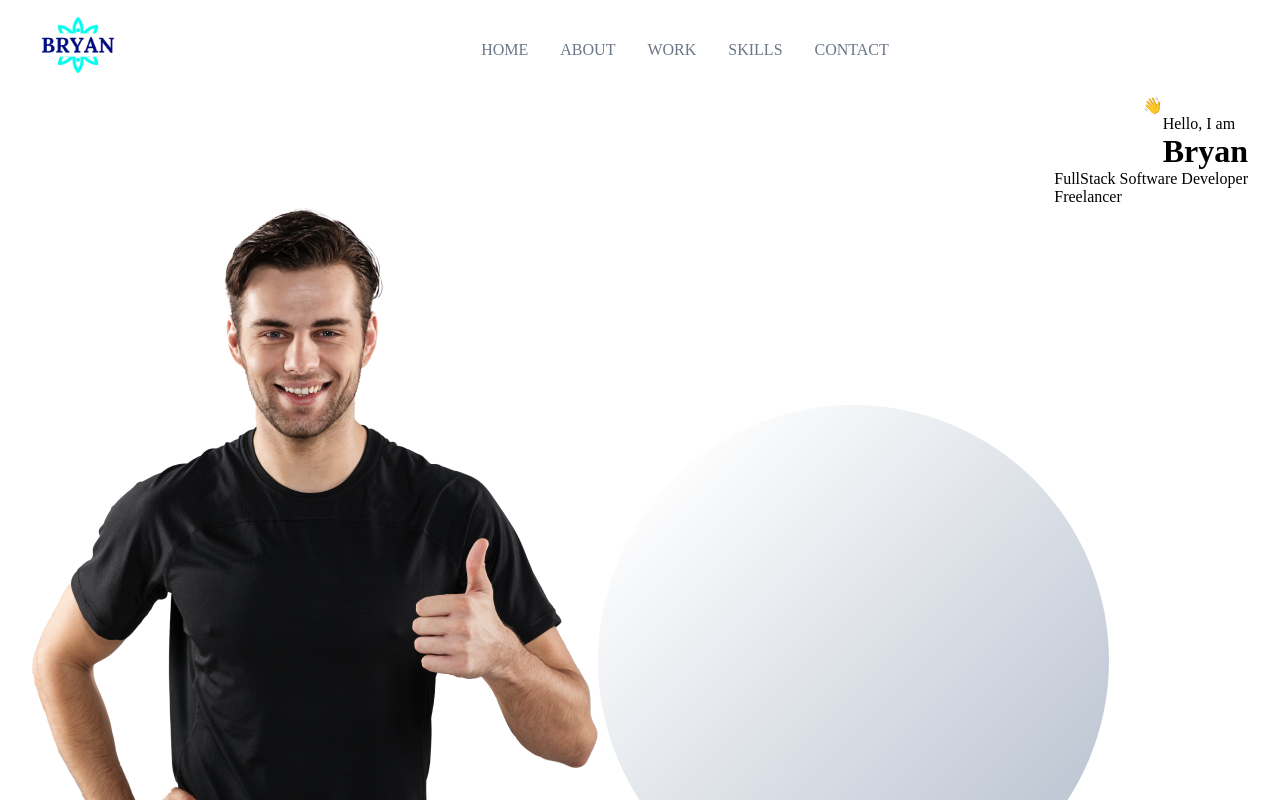
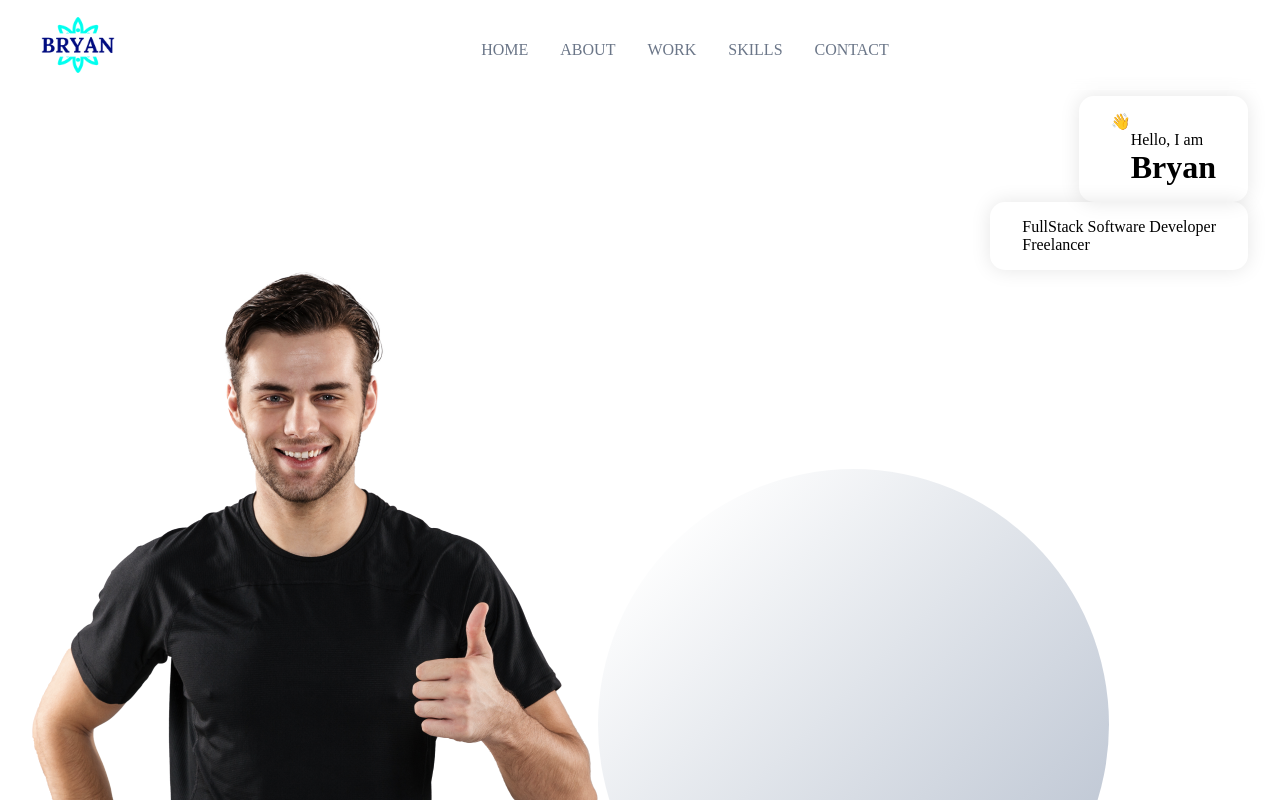
Before and after one commit to brosmar18/portfolio-frontend, a React (Create React App) app: page / in a window 1280 px wide. Shown: the top 800 px of the page. Built offline with nearby package versions, Linux system fonts and the light colour scheme.

Commit message:
.gadge-cmp .tag-cmp styles added:

```diff
--- a/src/container/Header/Header.scss
+++ b/src/container/Header/Header.scss
@@ -55,3 +55,12 @@
     align-items: flex-end;
     flex-direction: column;
 }
+
+.badge-cmp, .tag-cmp {
+    padding: 1rem 2rem;
+    border: var(--white-color);
+    border-radius: 15px;
+    flex-direction: row;
+    width: auto;
+    box-shadow: 0 0 20px rgba(0, 0, 0, 0.1);
+}
```
